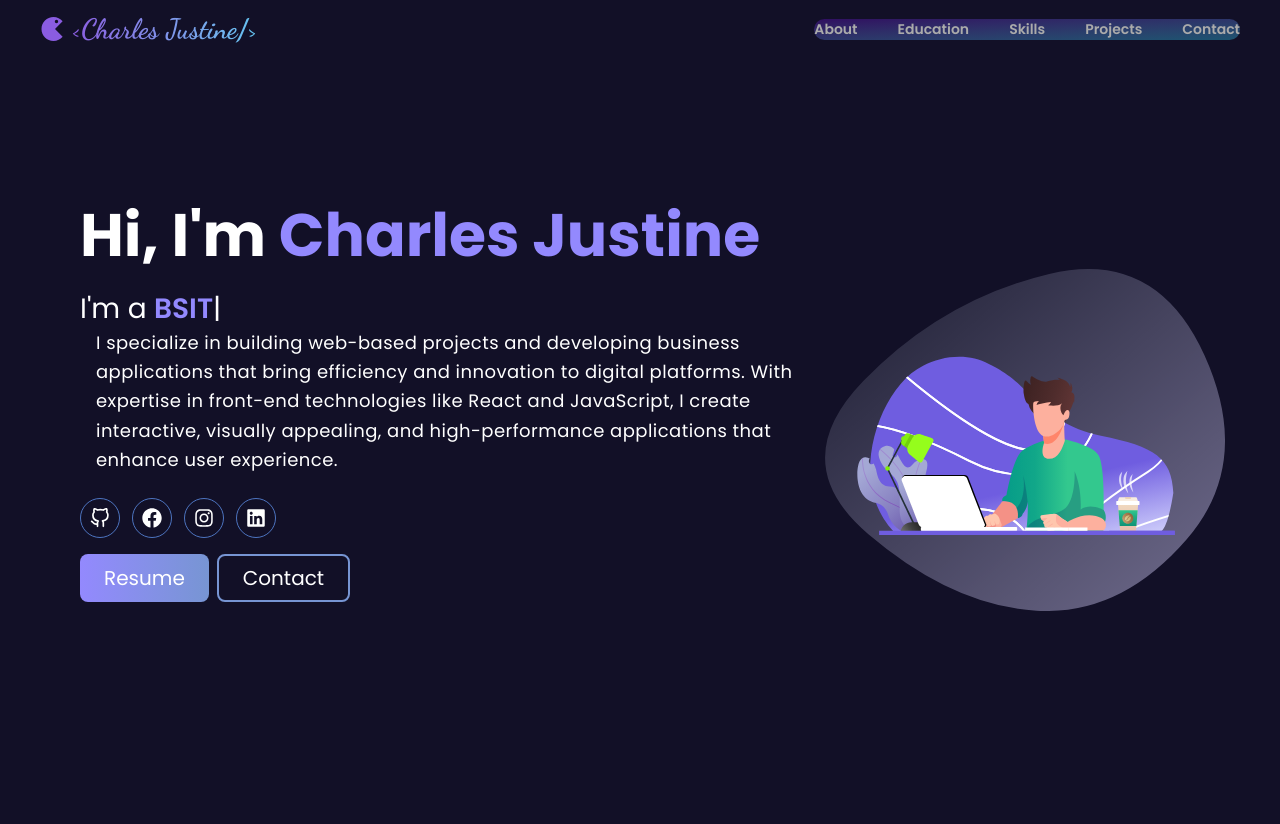
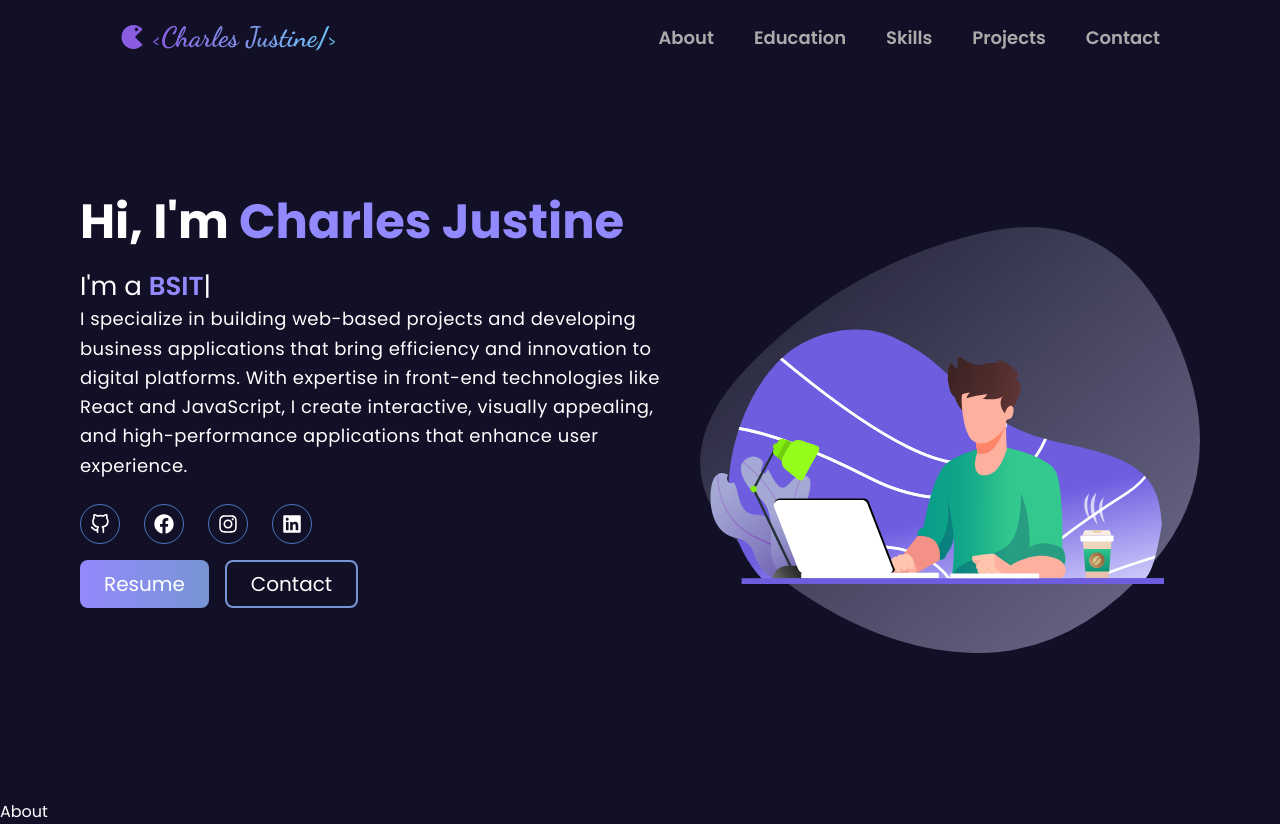
Before and after one commit to selrahcjstn/Portfolio, a React (Vite) app: page / in a window 1280 px wide. Before the commit the page ends 800 px from the top, so only its background shows below. Built offline with nearby package versions, Linux system fonts and the light colour scheme.

Commit message:
Fully Responsive Home Page

```diff
--- a/src/App.jsx
+++ b/src/App.jsx
@@ -1,11 +1,11 @@
 import './App.css'
-import Home from './pages/Home.jsx'
+import Main from './pages/Main.jsx'
 
 function App() {
 
   return (
     <>
-      <Home />
+      <Main />
     </>
   )
 }
--- /dev/null
+++ b/src/components/About.jsx
@@ -0,0 +1,10 @@
+function About() {
+    return (
+        <section id="about" className="">
+            <h1 href>About</h1>
+        </section>
+
+    )
+}
+
+export default About;
--- a/src/components/Header.jsx
+++ b/src/components/Header.jsx
@@ -3,14 +3,15 @@ import { ImPacman } from "react-icons/im";
 import { IoIosMenu, IoMdClose } from "react-icons/io";
 
 function Header() {
+
   const [menuOpen, setMenuOpen] = useState(false);
   return (
-    <header className="inline-flex bg-[#121027] justify-between items-center py-2 px-4 md:px-10 w-full fixed z-50">
+    <header className="inline-flex bg-[#121027] justify-between lg:px-30 items-center py-4 px-7 md:px-10 w-full fixed z-50">
       <div className="flex items-center gap-2">
-        <ImPacman className="text-[#8a5ce1] text-2xl" />
-        <h1 className="text-[18px]  md:text-[28px] font-bold bg-gradient-to-r from-[#8a5ce1] to-[#63c4f0] bg-clip-text text-transparent inline-block" style={{ fontFamily: "Dancing Script" }}>
+        <ImPacman className="text-[#8a5ce1] text-2xl lg:text-3x1" />
+        <a href="#me" className="text-[18px]  md:text-[28px] font-bold bg-gradient-to-r from-[#8a5ce1] to-[#63c4f0] bg-clip-text text-transparent inline-block cursor-pointer" style={{ fontFamily: "Dancing Script" }}>
           {'<Charles Justine/>'}
-        </h1>
+        </a>
       </div>
 
       <button
@@ -24,11 +25,13 @@ function Header() {
 
 
       <nav
-        className={`absolute top-14 right-2 rounded-[12px] px-6 py-5 bg-gradient-to-br from-[#300e61] to-[#1b5571] flex flex-col text-[14px] transition-all duration-300 ease-in-out transform ${menuOpen ? "opacity-100 scale-100 translate-y-0" : "opacity-0 scale-95 translate-y-[-10px] pointer-events-none"
-          } lg:static lg:w-auto lg:bg-transparent lg:flex-row lg:items-center lg:p-0 lg:flex lg:opacity-100 lg:scale-100 lg:translate-y-0`}
+        className={`absolute top-14 right-7 rounded-[12px] px-8 py-5 flex flex-col text-[14px] lg:text-[18px] transition-all duration-300 ease-in-out transform lg:static lg:w-auto lg:bg-transparent lg:flex-row lg:items-center lg:p-0 lg:flex lg:opacity-100 lg:scale-100 lg:translate-y-0 ${menuOpen
+          ? "opacity-100 scale-100 translate-y-0 bg-gradient-to-br from-[#300e61] to-[#1b5571]"
+          : "opacity-0 scale-95 -translate-y-10 hidden"
+          }`}
       >
         <ul className="text-white flex flex-col lg:flex-row gap-4 lg:gap-10 lg:text-[#ababab] lg:font-semibold">
-          <li className="hover:text-white cursor-pointer transition-colors">About</li>
+          <li className="hover:text-white cursor-pointer transition-colors"><a href="#about">About</a></li>
           <li className="hover:text-white cursor-pointer transition-colors">Education</li>
           <li className="hover:text-white cursor-pointer transition-colors">Skills</li>
           <li className="hover:text-white cursor-pointer transition-colors">Projects</li>
@@ -36,6 +39,7 @@ function Header() {
         </ul>
       </nav>
 
+
     </header>
   );
 }
--- a/src/components/Home.jsx
+++ b/src/components/Home.jsx
@@ -22,23 +22,24 @@ function Home() {
     }, []);
 
     return (
-        <section className="h-screen flex flex-col-reverse justify-around sm:flex-row items-center min-h-screen px-5 sm:px-10 md:px-20 gap-4 sm:gap-7">
-            <div className="flex-1  flex flex-col gap-4 items-center text-center sm:text-left sm:items-start w-full">
-                <h1 className="text-2xl sm:text-4xl md:text-6xl font-bold leading-tight">
+        <section id="me" className="h-screen flex flex-col-reverse justify-around sm:flex-row items-center min-h-screen px-5 sm:px-10 md:px-20 gap-4 sm:gap-7">
+            <div className="flex-1 flex flex-col gap-4 items-center text-center sm:text-left sm:items-start w-full">
+                <h1 className="text-2xl sm:text-3xl md:text-4xl font-bold leading-tight whitespace-nowrap lg:text-5xl">
                     Hi, I'm <span className="text-[#9389fe]">Charles Justine</span>
                 </h1>
                 <div>
-                    <p className="text-lg sm:text-xl md:text-[28px]">
+                    <p className="text-md sm:text-xl md:text-[26px]">
                         I'm a <span className="text-[#9389fe] font-semibold" ref={el}></span>
                     </p>
-                    <p className="text-sm flex-nowrap px-4 sm:text-base md:text-[18px] leading-relaxed tracking-wide">
+                    <p className="text-sm px-4 sm:px-0 sm:min-w-0 sm:mr-10 md:text-[14px] md:min-w-[3rem] lg:max-w-[900px] lg:m-0 lg:text-[18px] leading-relaxed tracking-wide">
                         I specialize in building web-based projects and developing business applications that bring efficiency
                         and innovation to digital platforms. With expertise in front-end technologies like React and JavaScript,
                         I create interactive, visually appealing, and high-performance applications that enhance user experience.
                     </p>
+
                 </div>
 
-                <div className="flex gap-3 mt-2">
+                <div className="flex gap-3 mt-2  lg:gap-6">
                     <a className="w-9 sm:w-10 h-9 sm:h-10 cursor-pointer flex items-center justify-center rounded-full border border-[#4d74c0] hover:bg-[#4f4777] transition" href="https://github.com/selrahcjstn" target="_blank">
                         <FiGithub className="text-lg sm:text-xl" />
                     </a>
@@ -53,7 +54,7 @@ function Home() {
                     </a>
                 </div>
 
-                <div className="flex gap-2">
+                <div className="flex gap-2 lg:gap-4">
                     <button className="cursor-pointer px-5 sm:px-6 py-2 text-white rounded-lg hover:opacity-75 text-base sm:text-lg md:text-xl bg-gradient-to-r from-[#9389fe] to-[#7795d3]">
                         Resume
                     </button>
@@ -63,15 +64,13 @@ function Home() {
                     </button>
                 </div>
             </div>
-            {/* Right Section (Animation + Blob) */}
-            <div className="pt-10 mt-20 mb-10 flex flex-col items-center justify-center w-fit">
-
-                {/* Background Blob */}
+            <div className="pt-10 mt-20 mb-10 flex flex-col items-center justify-center w-fit relative ">
+                {/* Background Blob Image */}
                 <div className="absolute flex justify-center">
                     <img
                         src={blob}
                         alt="blob"
-                        className="w-[180px] sm:w-[420px] md:w-[400px] opacity-50"
+                        className="w-[180px] sm:w-[250px] md:w-[350px] lg:w-[450px] xl:w-[550px] opacity-50"
                     />
                 </div>
 
@@ -80,7 +79,7 @@ function Home() {
                     <Lottie
                         animationData={animation}
                         loop
-                        className="pt-10 w-[150px] sm:w-[200px] md:w-[350px]"
+                        className="pt-10 w-[150px] sm:w-[200px] md:w-[300px] lg:w-[400px] xl:w-[500px]"
                     />
                 </div>
             </div>
--- a/src/components/Main.jsx
+++ /dev/null
@@ -1,11 +0,0 @@
-import Home from "../components/Home.jsx"
-
-function Main() {
-    return (
-        <main>
-            <Home />
-        </main>
-    );
-}
-
-export default Main;
--- a/src/index.css
+++ b/src/index.css
@@ -1,4 +1,8 @@
 @import "tailwindcss";
+
+html {
+    scroll-behavior: smooth;
+}
 
 body {
     font-family: Poppins;
--- a/src/pages/Home.jsx
+++ /dev/null
@@ -1,13 +0,0 @@
-import Header from "../components/Header.jsx"
-import Main from "../components/Main.jsx"
-
-function Home (){
-    return(
-        <>
-            <Header />
-            <Main />
-        </>
-    )
-}
-
-export default Home
--- /dev/null
+++ b/src/pages/Main.jsx
@@ -0,0 +1,15 @@
+import Header from "../components/Header.jsx"
+import Home from "../components/Home.jsx"
+import About from "../components/About.jsx"
+
+function Main() {
+    return (
+        <>
+            <Header />
+            <Home />
+            <About />
+        </>
+    )
+}
+
+export default Main
```
